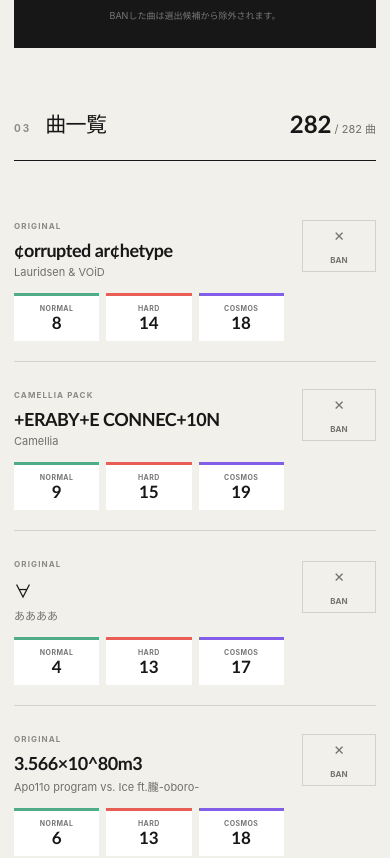
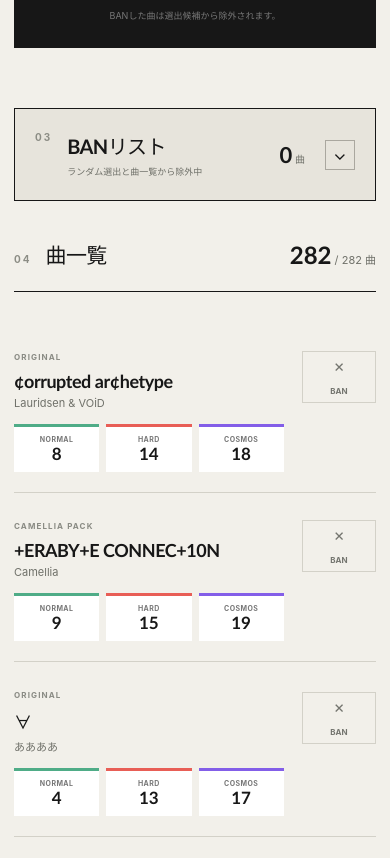
Before and after one commit to aqsword/kalpa-selection, a React (Vite) app: page / in a window 390 px wide. Shown: the part 1669-2527 px from the top of the page. Built offline with nearby package versions, Linux system fonts and the light colour scheme.

Commit message:
feat: make ban list collapsible

```diff
--- a/src/App.tsx
+++ b/src/App.tsx
@@ -62,6 +62,7 @@ function App() {
   const [previewSelections, setPreviewSelections] = useState<RandomSelection[]>([]);
   const [animationEnabled, setAnimationEnabled] = useState(getInitialAnimationEnabled);
   const [animationPhase, setAnimationPhase] = useState<AnimationPhase>("idle");
+  const [isBanListOpen, setIsBanListOpen] = useState(false);
   const animationTimers = useRef<number[]>([]);
   const animationRun = useRef(0);
 
@@ -128,9 +129,13 @@ function App() {
 
   function toggleBan(songId: string): void {
     cancelAnimation();
+    const isAddingToBanList = !bannedSet.has(songId);
     const nextIds = toggleValue(bannedIds, songId);
     setBannedIds(nextIds);
     window.localStorage.setItem(BAN_STORAGE_KEY, JSON.stringify(nextIds));
+    if (isAddingToBanList) {
+      setIsBanListOpen(true);
+    }
     if (selections.some(({ song }) => song.id === songId)) {
       setSelections([]);
     }
@@ -405,10 +410,71 @@ function App() {
           </section>
         </section>
 
+        <section
+          className={`ban-library${isBanListOpen ? " is-open" : ""}`}
+          aria-labelledby="ban-library-title"
+        >
+          <button
+            className="ban-library-heading"
+            type="button"
+            aria-expanded={isBanListOpen}
+            aria-controls="ban-library-content"
+            onClick={() => setIsBanListOpen((isOpen) => !isOpen)}
+          >
+            <span className="ban-heading-copy">
+              <span className="section-number">03</span>
+              <span>
+                <span className="ban-heading-title" id="ban-library-title">BANリスト</span>
+                <span className="ban-heading-note">ランダム選出と曲一覧から除外中</span>
+              </span>
+            </span>
+            <span className="ban-heading-status">
+              <span><strong>{bannedSongs.length}</strong> 曲</span>
+              <span className="ban-chevron" aria-hidden="true">⌄</span>
+            </span>
+          </button>
+
+          {isBanListOpen && (
+            <div className="ban-library-content" id="ban-library-content">
+              {bannedSongs.length > 0 ? (
+                <div className="banned-song-list">
+                  {bannedSongs.map((song) => (
+                    <article className="banned-song-card" key={song.id}>
+                      <div className="song-copy">
+                        <span className="pack-label">{song.pack}</span>
+                        <h3>{song.title}</h3>
+                        <p>{song.composer}</p>
+                      </div>
+                      <div className="chart-list" aria-label={`${song.title}の譜面`}>
+                        {getSongCharts(song).map((chart) => (
+                          <span className={`chart-item chart-${chart.difficulty.toLowerCase()}`} key={chart.difficulty}>
+                            <small>{chart.difficulty}</small>
+                            <strong>{chart.difficulty === "ASTRA" ? "★" : ""}{chart.level}</strong>
+                          </span>
+                        ))}
+                      </div>
+                      <button
+                        className="unban-button"
+                        type="button"
+                        onClick={() => toggleBan(song.id)}
+                      >
+                        <span aria-hidden="true">+</span>
+                        BAN解除
+                      </button>
+                    </article>
+                  ))}
+                </div>
+              ) : (
+                <p className="ban-empty">BANしている曲はありません。</p>
+              )}
+            </div>
+          )}
+        </section>
+
         <section className="library" aria-labelledby="library-title">
           <div className="library-heading">
             <div>
-              <span className="section-number">03</span>
+              <span className="section-number">04</span>
               <h2 id="library-title">曲一覧</h2>
             </div>
             <p><strong>{visibleSongs.length}</strong> / {songs.length} 曲</p>
@@ -452,50 +518,6 @@ function App() {
           )}
         </section>
 
-        <section className="ban-library" aria-labelledby="ban-library-title">
-          <div className="ban-library-heading">
-            <div>
-              <span className="section-number">04</span>
-              <div>
-                <h2 id="ban-library-title">BANリスト</h2>
-                <p>ランダム選出と上の曲一覧から除外中</p>
-              </div>
-            </div>
-            <p><strong>{bannedSongs.length}</strong> 曲</p>
-          </div>
-
-          {bannedSongs.length > 0 ? (
-            <div className="banned-song-list">
-              {bannedSongs.map((song) => (
-                <article className="banned-song-card" key={song.id}>
-                  <div className="song-copy">
-                    <span className="pack-label">{song.pack}</span>
-                    <h3>{song.title}</h3>
-                    <p>{song.composer}</p>
-                  </div>
-                  <div className="chart-list" aria-label={`${song.title}の譜面`}>
-                    {getSongCharts(song).map((chart) => (
-                      <span className={`chart-item chart-${chart.difficulty.toLowerCase()}`} key={chart.difficulty}>
-                        <small>{chart.difficulty}</small>
-                        <strong>{chart.difficulty === "ASTRA" ? "★" : ""}{chart.level}</strong>
-                      </span>
-                    ))}
-                  </div>
-                  <button
-                    className="unban-button"
-                    type="button"
-                    onClick={() => toggleBan(song.id)}
-                  >
-                    <span aria-hidden="true">+</span>
-                    BAN解除
-                  </button>
-                </article>
-              ))}
-            </div>
-          ) : (
-            <p className="ban-empty">BANしている曲はありません。</p>
-          )}
-        </section>
       </main>
 
       <footer>
--- a/src/styles.css
+++ b/src/styles.css
@@ -707,7 +707,7 @@ select:focus-visible {
 }
 
 .library {
-  padding: 76px 0 96px;
+  padding: 42px 0 96px;
 }
 
 .library-heading {
@@ -869,48 +869,97 @@ select:focus-visible {
 }
 
 .ban-library {
-  margin-bottom: 96px;
+  margin-top: 76px;
   border: 1px solid var(--ink);
   background: #e7e4dc;
 }
 
 .ban-library-heading {
   display: flex;
+  width: 100%;
   align-items: center;
   justify-content: space-between;
   padding: 27px 30px;
+  border: 0;
+  background: transparent;
+  color: inherit;
+  text-align: left;
+}
+
+.ban-library.is-open .ban-library-heading {
   border-bottom: 1px solid var(--ink);
 }
 
-.ban-library-heading > div:first-child {
+.ban-heading-copy {
   display: flex;
   align-items: flex-start;
   gap: 15px;
 }
 
-.ban-library-heading h2 {
-  margin: 0;
+.ban-heading-title {
+  display: block;
   font-family: "Trebuchet MS", "Yu Gothic", sans-serif;
   font-size: 20px;
+  font-weight: 700;
   letter-spacing: -0.03em;
 }
 
-.ban-library-heading div p {
-  margin: 5px 0 0;
+.ban-heading-note {
+  display: block;
+  margin-top: 5px;
   color: var(--muted);
   font-size: 9px;
 }
 
-.ban-library-heading > p {
-  margin: 0;
+.ban-heading-status {
+  display: flex;
+  align-items: center;
+  gap: 20px;
   color: var(--muted);
   font-size: 10px;
 }
 
-.ban-library-heading > p strong {
+.ban-heading-status strong {
   color: var(--ink);
   font-family: "Trebuchet MS", "Yu Gothic", sans-serif;
   font-size: 22px;
+}
+
+.ban-chevron {
+  display: grid;
+  width: 30px;
+  height: 30px;
+  place-items: center;
+  border: 1px solid #aaa79f;
+  color: var(--ink);
+  font-size: 17px;
+  line-height: 1;
+  transition: transform 180ms ease, background 180ms ease;
+}
+
+.ban-library-heading:hover .ban-chevron {
+  background: var(--acid);
+}
+
+.ban-library.is-open .ban-chevron {
+  transform: rotate(180deg);
+}
+
+.ban-library-content {
+  animation: open-ban-list 180ms ease-out;
+  transform-origin: top;
+}
+
+@keyframes open-ban-list {
+  from {
+    opacity: 0;
+    transform: translateY(-6px);
+  }
+
+  to {
+    opacity: 1;
+    transform: translateY(0);
+  }
 }
 
 .banned-song-list {
@@ -1061,7 +1110,7 @@ footer {
   }
 
   .library {
-    padding: 60px 0 72px;
+    padding: 38px 0 72px;
   }
 
   .song-card,
@@ -1070,7 +1119,7 @@ footer {
   }
 
   .ban-library {
-    margin-bottom: 72px;
+    margin-top: 60px;
   }
 
   .ban-library-heading {
```
